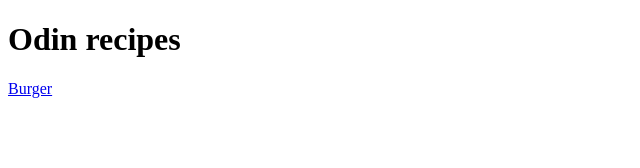
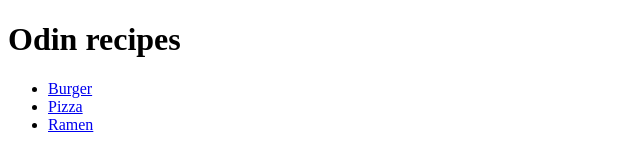
Before and after one commit to Kallysta-dev/odin-recipes, a plain HTML site: page index.html in a window 1280 px wide. Shown: the whole page, without its empty margins (0-640 px from the left). Drawn offline with Linux system fonts and the light colour scheme.

Commit message:
Messed up on the commit earlier, did it inside the recipes directory instead of the root.
Commit to add the images and add the anchor tags for pizza.html and ramen.html

```diff
--- a/index.html
+++ b/index.html
@@ -3,10 +3,20 @@
 <head>
     <meta charset="UTF-8">
     <meta name="viewport" content="width=device-width, initial-scale=1.0">
-    <title>Document</title>
+    <title>Recipes</title>
 </head>
 <body>
     <h1>Odin recipes</h1>
-    <a href="./recipes/burger.html">Burger</a>
+    <ul>
+        <li>
+            <a href="./recipes/burger.html">Burger</a>
+        </li>
+        <li>
+            <a href="./recipes/pizza.html">Pizza</a>
+        </li>
+        <li>
+            <a href="./recipes/burger.html">Ramen</a>
+        </li>
+    </ul>
 </body>
 </html>
```
Also changed, not shown: images/pizza.jpg (added), images/ramen.jpg (added).
